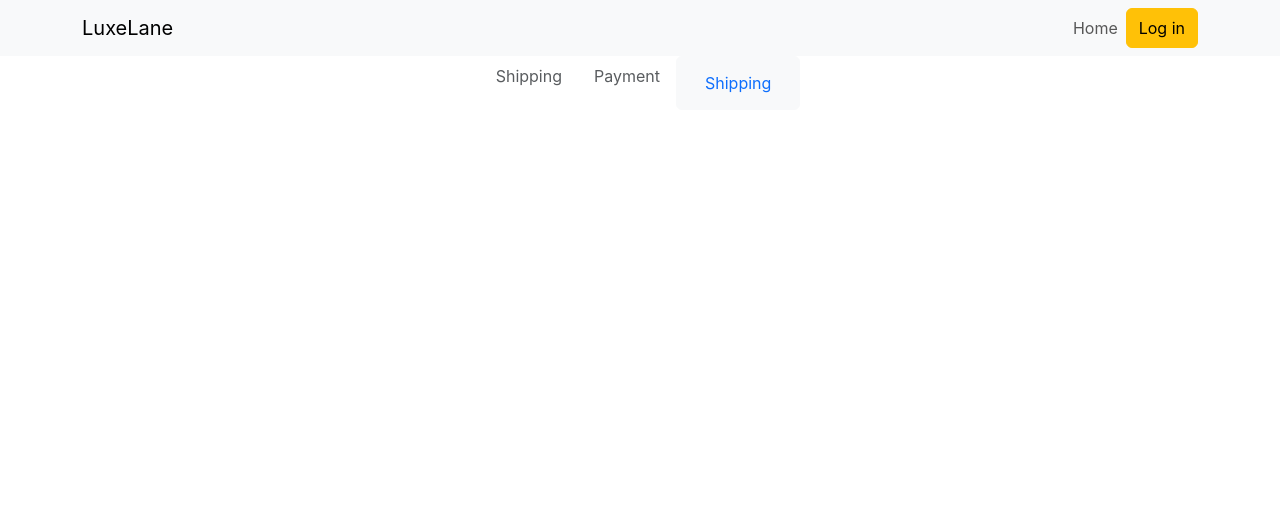
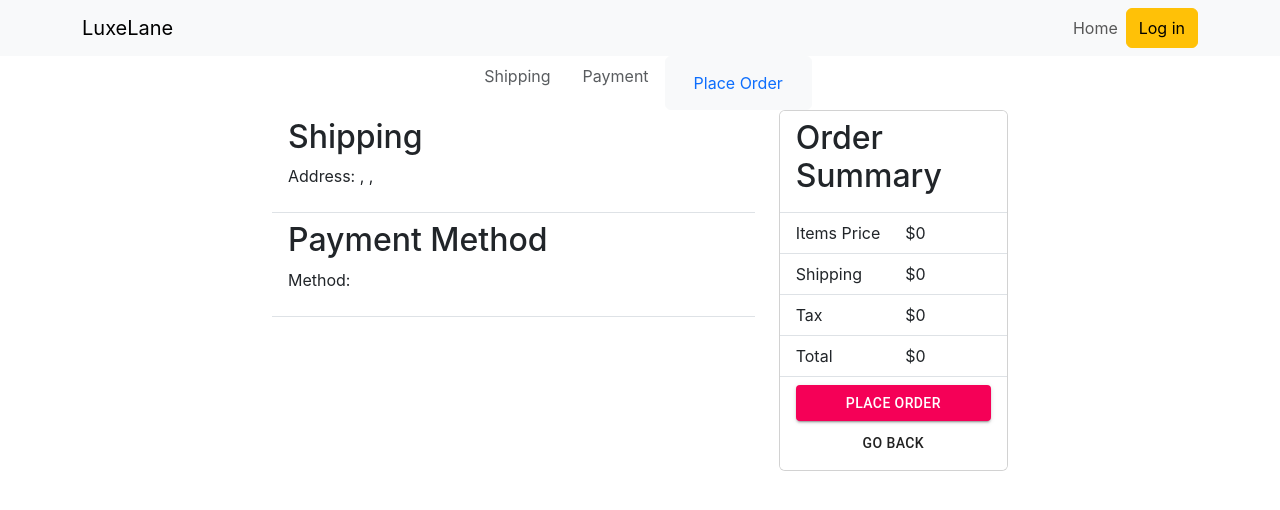
Before and after one commit to Sakshamyadav6/LuxeLane-App, a React (Vite) app in the folder frontend/: page /place-order in a window 1280 px wide. Shown: the top 510 px of the page. Built offline with nearby package versions, Linux system fonts and the light colour scheme.

Commit message:
feat:place order completed

```diff
--- a/frontend/src/components/CheckoutSteps.jsx
+++ b/frontend/src/components/CheckoutSteps.jsx
@@ -26,11 +26,11 @@ const CheckoutSteps = ({ step1, step2, step3 }) => {
         </Nav.Item>
         <Nav.Item>
           {step3 ? (
-            <Link to={"/shipping"} className="btn btn-light">
-              <Nav.Link>Shipping</Nav.Link>
+            <Link to={"/place-order"} className="btn btn-light">
+              <Nav.Link>Place Order</Nav.Link>
             </Link>
           ) : (
-            <Nav.Link disabled>Shipping</Nav.Link>
+            <Nav.Link disabled>Place Order</Nav.Link>
           )}
         </Nav.Item>
       </Nav>
--- a/frontend/src/components/FormContainer.jsx
+++ b/frontend/src/components/FormContainer.jsx
@@ -1,12 +1,11 @@
 import React from "react";
 import { Container, Row, Col } from "react-bootstrap";
-
 
 const FormContainer = ({ children }) => {
   return (
     <Container>
       <Row className="justify-content-md-center">
-        <Col xs={12} md={6}>
+        <Col xs={12} md={8}>
           {children}
         </Col>
       </Row>
--- a/frontend/src/components/NavSection.jsx
+++ b/frontend/src/components/NavSection.jsx
@@ -14,8 +14,8 @@ const NavSection = () => {
 
   const handleLogout = (e) => {
     e.preventDefault();
-    dispatch(logout());
-    dispatch(resetCart());
+    // dispatch(logout());
+    // dispatch(resetCart())
     navigate("/");
   };
   return (
--- a/frontend/src/pages/Login.jsx
+++ b/frontend/src/pages/Login.jsx
@@ -39,7 +39,8 @@ const Login = () => {
     } catch (error) {
       console.log(error);
       setLoading(false);
-      toast.error(error.response.data.error);
+      console.log(error);
+      // toast.error(error.response.data.error);
     }
   };
   return (
--- a/frontend/src/pages/PlaceOrder.jsx
+++ b/frontend/src/pages/PlaceOrder.jsx
@@ -2,16 +2,128 @@ import React from "react";
 import FormContainer from "../components/FormContainer";
 import CheckoutSteps from "../components/CheckoutSteps";
 import { useSelector } from "react-redux";
-
+import { Card, Col, Image, ListGroup, Row } from "react-bootstrap";
+import { Button } from "@material-ui/core";
+import { useNavigate } from "react-router-dom";
 const PlaceOrder = () => {
   const { cartItems, shippingAddress, paymentMethod } = useSelector(
     (state) => state.cart
   );
 
+  const navigate = useNavigate();
+  console.log(cartItems);
+
   return (
     <>
       <FormContainer>
         <CheckoutSteps step3 />
+        <Row>
+          <Col md={8}>
+            <ListGroup variant="flush">
+              <ListGroup.Item>
+                <h2>Shipping</h2>
+                <p>
+                  Address: {shippingAddress.postalcode}, {shippingAddress.city},{" "}
+                  {shippingAddress.country}
+                </p>
+              </ListGroup.Item>
+              <ListGroup.Item>
+                <h2>Payment Method</h2>
+                <p>Method: {paymentMethod.toUpperCase()}</p>
+              </ListGroup.Item>
+              <ListGroup variant="flush">
+                {cartItems.map((item, index) => {
+                  return (
+                    <ListGroup.Item key={item.productId}>
+                      <Row>
+                        <Col md={3}>
+                          <Image src={item.productImage} />
+                        </Col>
+                        <Col>
+                          <h6>{item.productName}</h6>
+                        </Col>
+                        <Col md={5}>
+                          <span>
+                            {item.qty}*${item.price}=${item.qty * item.price}
+                          </span>
+                        </Col>
+                      </Row>
+                    </ListGroup.Item>
+                  );
+                })}
+              </ListGroup>
+            </ListGroup>
+          </Col>
+          <Col md={4}>
+            <Card>
+              <ListGroup variant="flush">
+                <ListGroup.Item>
+                  <h2>Order Summary </h2>
+                </ListGroup.Item>
+                <ListGroup.Item>
+                  <Row>
+                    <Col>Items Price</Col>
+                    <Col>
+                      $
+                      {cartItems.reduce(
+                        (acc, item) => acc + item.qty * item.price,
+                        0
+                      )}
+                    </Col>
+                  </Row>
+                </ListGroup.Item>
+                <ListGroup.Item>
+                  <Row>
+                    <Col>Shipping</Col>
+                    <Col>$0</Col>
+                  </Row>
+                </ListGroup.Item>
+                <ListGroup.Item>
+                  <Row>
+                    <Col>Tax</Col>
+                    <Col>
+                      $
+                      {0.13 *
+                        cartItems.reduce(
+                          (acc, item) => acc + item.qty * item.price,
+                          0
+                        )}
+                    </Col>
+                  </Row>
+                </ListGroup.Item>
+                <ListGroup.Item>
+                  <Row>
+                    <Col>Total</Col>
+                    <Col>
+                      $
+                      {0.13 *
+                        cartItems.reduce(
+                          (acc, item) => acc + item.qty * item.price,
+                          0
+                        ) +
+                        cartItems.reduce(
+                          (acc, item) => acc + item.qty * item.price,
+                          0
+                        )}
+                    </Col>
+                  </Row>
+                </ListGroup.Item>
+                <ListGroup.Item>
+                  <Button variant="contained" fullWidth color="secondary">
+                    Place Order
+                  </Button>
+                  <Button
+                    className="mt-1"
+                    onClick={() => navigate("/payment")}
+                    fullWidth
+                  >
+                    Go back
+                  </Button>
+                </ListGroup.Item>
+              </ListGroup>
+            </Card>
+          </Col>
+        </Row>
       </FormContainer>
     </>
   );
--- a/frontend/src/slice/loginslice.js
+++ b/frontend/src/slice/loginslice.js
@@ -18,14 +18,14 @@ const loginSlice = createSlice({
       state.role = data.payload.role;
       state.name = data.payload.name;
       state.email = data.payload.email;
-    },
-    logout: async (state) => {
-      state.isLoggedIn = false;
-      state.jwt = "";
-      state.role = "";
-      state.name = "";
-      state.email = "";
-    },
+    }
+    // logout: async (state) => {
+    //   state.isLoggedIn = false;
+    //   state.jwt = "";
+    //   state.role = "";
+    //   state.name = "";
+    //   state.email = "";
+    // },
   },
 });
 export default loginSlice.reducer;
```
